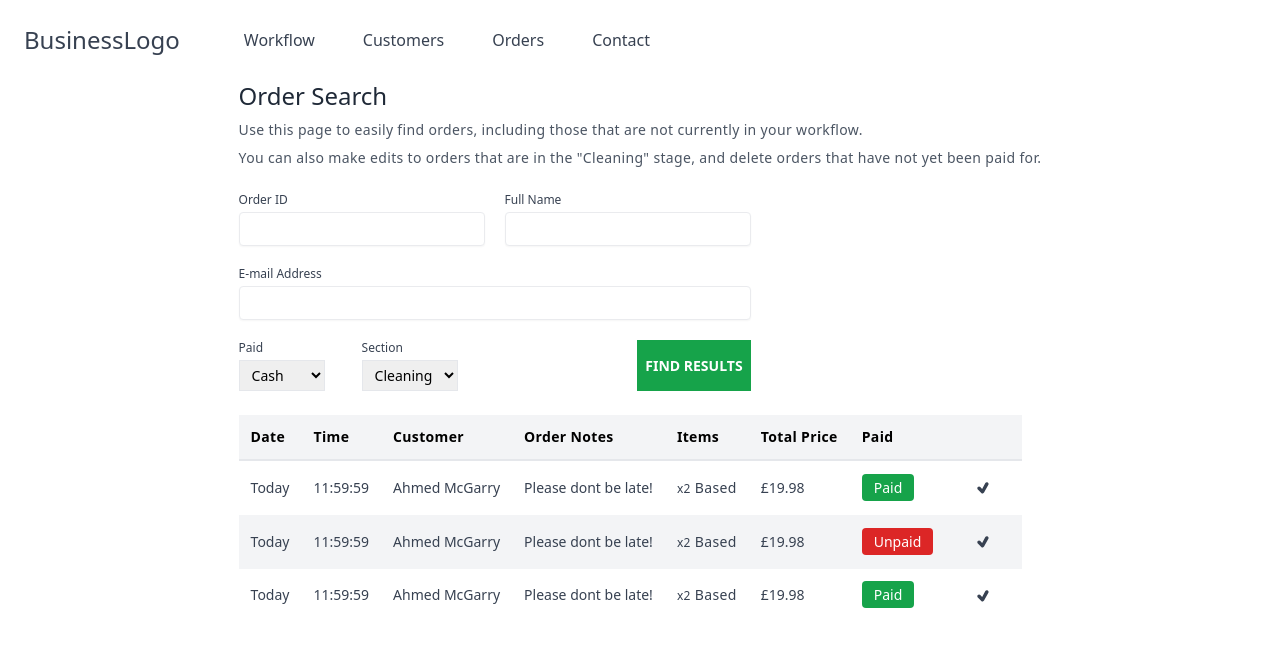
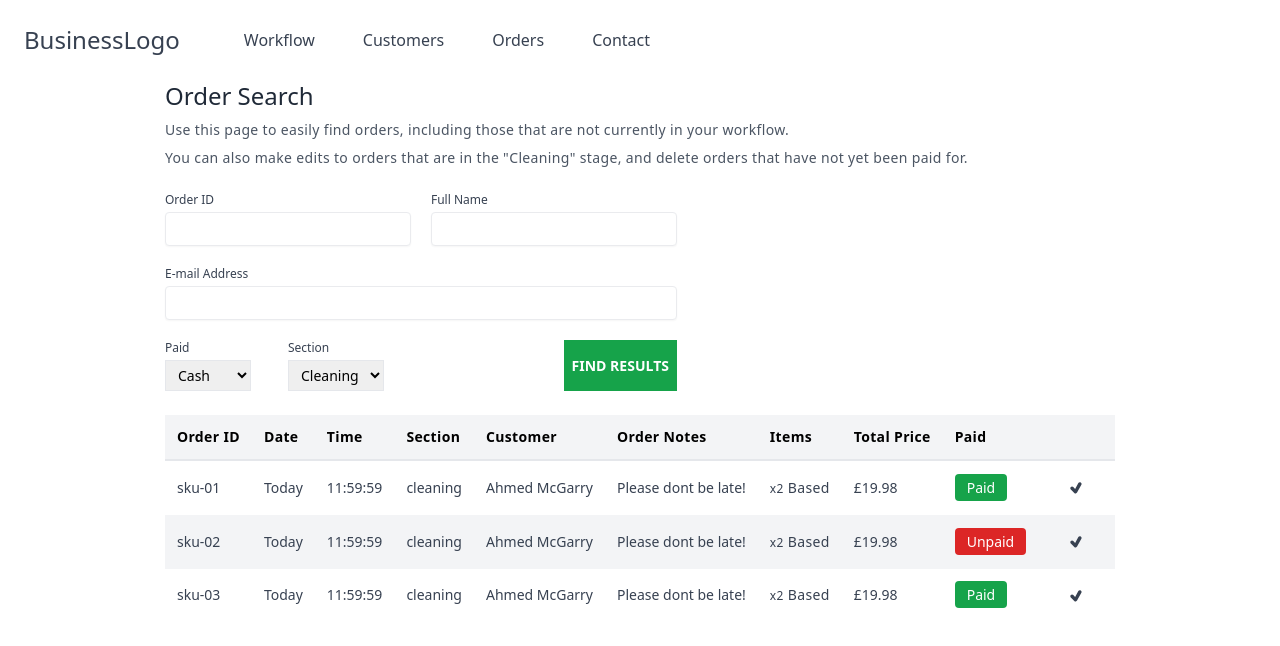
Before and after one commit to McGarry-A/pos, a React (Create React App) app: page /orders in a window 1280 px wide. Shown: the top 646 px of the page. Built offline with nearby package versions, Linux system fonts and the light colour scheme.

Commit message:
able to process orders on the orders page

```diff
--- a/src/Components/OrderCard/OrderCard.tsx
+++ b/src/Components/OrderCard/OrderCard.tsx
@@ -3,15 +3,15 @@ import { OrderBody } from "../OrderInterface";
 import { TiTick } from "react-icons/ti";
 
 interface Props {
-  handleClick: (orderId: string, current: "cleaning" | "delivery") => void;
+  handleClick: (orderId: string) => void;
   data: OrderBody;
-  current: "cleaning" | "delivery";
 }
 
-const OrderCard: React.FC<Props> = ({ handleClick, data, current }) => {
+const OrderCard: React.FC<Props> = ({ handleClick, data }) => {
   const {
     orderId,
     orderNotes,
+    current,
     paymentInfo: { payment, date, time },
     customer: { firstName, lastName },
   } = data;
@@ -41,12 +41,14 @@ const OrderCard: React.FC<Props> = ({ handleClick, data, current }) => {
           <div className="text-gray-600 text-sm font-light">{date}</div>
           <div className="text-gray-600 text-sm font-light">{time}</div>
         </div>
-        <div
-          className="justify-end cursor-pointer"
-          onClick={() => handleClick(orderId, current)}
-        >
-          <TiTick className="ml-auto" size={"1.3rem"} />
-        </div>
+        {current && (
+          <div
+            className="justify-end cursor-pointer"
+            onClick={() => handleClick(orderId)}
+          >
+            <TiTick className="ml-auto" size={"1.3rem"} />
+          </div>
+        )}
       </div>
     </div>
   );
--- a/src/Components/OrderInterface.ts
+++ b/src/Components/OrderInterface.ts
@@ -9,8 +9,9 @@ export type PaymentType = "cash" | "card" | "credit";
 export type DeliveryType = "standard" | "premium";
 
 export interface OrderBody extends BasketInterface {
-  orderId: orderIdType,
+  orderId: orderIdType;
   customer: CustomerInterface;
+  current: "cleaning" | "delivery" | "done";
   paymentInfo: {
     payment: PaymentType;
     delivery: DeliveryType;
@@ -20,5 +21,5 @@ export interface OrderBody extends BasketInterface {
 };
 
 export interface OrderInterface {
-  [key: string]: OrderBody
+  [key: string]: OrderBody;
 };
--- a/src/Components/OrderTable/OrderTable.tsx
+++ b/src/Components/OrderTable/OrderTable.tsx
@@ -5,12 +5,14 @@ import orderSlice from "../../Store/orderSlice";
 import { OrderInterface } from "../OrderInterface";
 
 interface Props {
-  handleClick: (orderId: string, current: "cleaning" | "delivery") => void;
+  handleClick: (
+    orderId: string,
+    current: "cleaning" | "delivery" | "done"
+  ) => void;
   data: OrderInterface;
-  current: "cleaning" | "delivery";
 }
 
-const OrderTable: React.FC<Props> = ({ handleClick, data, current }) => {
+const OrderTable: React.FC<Props> = ({ handleClick, data }) => {
   const dispatch = useAppDispatch();
 
   const {
@@ -29,10 +31,16 @@ const OrderTable: React.FC<Props> = ({ handleClick, data, current }) => {
       <thead className="bg-gray-100 border-b-2 border-gray-200">
         <tr className="">
           <th className="p-3 text-sm font-semibold tracking-wide text-left">
+            Order ID
+          </th>
+          <th className="p-3 text-sm font-semibold tracking-wide text-left">
             Date
           </th>
           <th className="p-3 text-sm font-semibold tracking-wide text-left">
             Time
+          </th>
+          <th className="p-3 text-sm font-semibold tracking-wide text-left">
+            Section
           </th>
           <th className="p-3 text-sm font-semibold tracking-wide text-left">
             Customer
@@ -63,6 +71,7 @@ const OrderTable: React.FC<Props> = ({ handleClick, data, current }) => {
             orderId,
             orderNotes,
             items,
+            current,
             paymentInfo: { payment, date, time },
             customer: { firstName, lastName },
           } = el;
@@ -74,8 +83,10 @@ const OrderTable: React.FC<Props> = ({ handleClick, data, current }) => {
                 index % 2 !== 0 && `bg-gray-100 hover:bg-gray-200`
               }`}
             >
+              <td className="p-3 text-sm text-gray-700">{orderId}</td>
               <td className="p-3 text-sm text-gray-700">{date}</td>
               <td className="p-3 text-sm text-gray-700">{time}</td>
+              <td className="p-3 text-sm text-gray-700">{current}</td>
               <td className="p-3 text-sm text-gray-700">{`${firstName} ${lastName}`}</td>
               <td className="p-3 text-sm text-gray-700">{`${orderNotes}`}</td>
               <td className="p-3 text-sm text-gray-700">
@@ -96,8 +107,12 @@ const OrderTable: React.FC<Props> = ({ handleClick, data, current }) => {
               <td className="p-3 text-sm text-gray-700">
                 {payment === "credit" ? (
                   <span
-                    className="px-3 w-full py-1 rounded text-white bg-red-600 cursor-pointer"
-                    onClick={() => dispatch(markAsPaid({ current, orderId }))}
+                    className={`px-3 w-full py-1 rounded text-white bg-red-600 ${
+                      current ? "cursor-pointer" : "cursor-error"
+                    }`}
+                    onClick={() =>
+                      current && dispatch(markAsPaid({ current, orderId }))
+                    }
                   >
                     Unpaid
                   </span>
--- a/src/Components/PaymentOptions/PaymentOptions.tsx
+++ b/src/Components/PaymentOptions/PaymentOptions.tsx
@@ -52,6 +52,7 @@ const PaymentOptions = () => {
         orderId,
         items,
         orderNotes,
+        current: "cleaning",
         paymentInfo: { payment, delivery, date, time },
         customer: {
           ...currentCustomer,
--- a/src/Components/WorkflowOrders/WorkflowOrders.tsx
+++ b/src/Components/WorkflowOrders/WorkflowOrders.tsx
@@ -8,10 +8,9 @@ import OrderTable from "../OrderTable/OrderTable";
 
 interface Props {
   data: OrderInterface;
-  current: "cleaning" | "delivery";
 }
 
-const WorkflowOrders: React.FC<Props> = ({ data, current }) => {
+const WorkflowOrders: React.FC<Props> = ({ data }) => {
   const dispatch = useAppDispatch();
   const {
     actions: { process },
@@ -20,8 +19,8 @@ const WorkflowOrders: React.FC<Props> = ({ data, current }) => {
   const isMobile = useIsMobile();
   const isOrders = Object.keys(data).length < 1 ? false : true;
 
-  const handleProcess = (orderId: string, current: "cleaning" | "delivery") => {
-    dispatch(process({ orderId, current }));
+  const handleProcess = (orderId: string) => {
+    dispatch(process({ orderId }));
   };
 
   const renderNoOrders = () => {
@@ -46,13 +45,7 @@ const WorkflowOrders: React.FC<Props> = ({ data, current }) => {
     return (
       <div className="grid grid-cols-1 sm:grid-cols-2 w-full">
         {Object.values(data).map((el, index) => {
-          return (
-            <OrderCard
-              handleClick={handleProcess}
-              data={el}
-              current={current}
-            />
-          );
+          return <OrderCard handleClick={handleProcess} data={el} />;
         })}
       </div>
     );
@@ -61,9 +54,7 @@ const WorkflowOrders: React.FC<Props> = ({ data, current }) => {
   const renderTable = () => {
     if (!isOrders || isMobile) return;
 
-    return (
-      <OrderTable handleClick={handleProcess} data={data} current={current} />
-    );
+    return <OrderTable handleClick={handleProcess} data={data} />;
   };
 
   return (
--- a/src/Routes/Orders/Orders.tsx
+++ b/src/Routes/Orders/Orders.tsx
@@ -1,3 +1,5 @@
+import { useEffect, useState } from "react";
+import { OrderInterface } from "../../Components/OrderInterface";
 import WorkflowOrders from "../../Components/WorkflowOrders/WorkflowOrders";
 import { useAppSelector } from "../../Store";
 
@@ -6,12 +8,20 @@ const Orders = () => {
   // allow for search/filter options
   // allow a customer to edit orders here > redirected to workflow page
   // and their context pulls from that data.
-  const handleFormSubmit = () => {};
+  const [filteredOrders, setFilteredOrders] = useState<OrderInterface | null>(
+    null
+  );
 
   const ordersWithSections = useAppSelector((state) => state.orders);
-  const { cleaning, deliver } = ordersWithSections;
-  const orders = { ...cleaning, ...deliver };
 
+  useEffect(() => {
+    const { cleaning, deliver, done } = ordersWithSections;
+    const orders = { ...cleaning, ...deliver, ...done };
+
+    setFilteredOrders(orders);
+  }, [ordersWithSections]);
+
+  const handleFormSubmit = () => {};
   return (
     <div>
       <div className="space-y-2">
@@ -71,7 +81,7 @@ const Orders = () => {
         </div>
       </form>
       <div className="mt-4">
-        <WorkflowOrders data={orders} current="cleaning" />
+        {filteredOrders && <WorkflowOrders data={filteredOrders} />}
       </div>
     </div>
   );
--- a/src/Routes/Workflow/Workflow.tsx
+++ b/src/Routes/Workflow/Workflow.tsx
@@ -30,13 +30,13 @@ const Workflow = () => {
   };
   const renderCleaningTab = () => {
     if (activeTab === "Cleaning") {
-      return <WorkflowOrders current="cleaning" data={cleaningOrders} />;
+      return <WorkflowOrders data={cleaningOrders} />;
     }
   };
 
   const renderDeliveryTab = () => {
     if (activeTab === "Delivery") {
-      return <WorkflowOrders current="delivery" data={deliverOrders} />;
+      return <WorkflowOrders data={deliverOrders} />;
     }
   };
 
--- a/src/Store/orderSlice.ts
+++ b/src/Store/orderSlice.ts
@@ -1,5 +1,5 @@
 import { createSlice, PayloadAction } from "@reduxjs/toolkit";
-import { orderIdType, OrderInterface } from "../Components/OrderInterface";
+import { OrderInterface } from "../Components/OrderInterface";
 
 interface OrderSliceInterface {
   cleaning: OrderInterface;
@@ -9,7 +9,6 @@ interface OrderSliceInterface {
 
 interface ProcessInterface {
   orderId: string;
-  current: "cleaning" | "delivery";
 }
 interface markAsPaidPayload {
   orderId:string;
@@ -27,6 +26,7 @@ const initialState: OrderSliceInterface = {
       },
       orderId: "sku-01",
       orderNotes: "Please dont be late!",
+      current: "cleaning",
       paymentInfo: {
         date: "Today",
         delivery: "premium",
@@ -52,6 +52,7 @@ const initialState: OrderSliceInterface = {
       },
       orderId: "sku-02",
       orderNotes: "Please dont be late!",
+      current: "cleaning",
       paymentInfo: {
         date: "Today",
         delivery: "premium",
@@ -77,6 +78,7 @@ const initialState: OrderSliceInterface = {
       },
       orderId: "sku-03",
       orderNotes: "Please dont be late!",
+      current: "cleaning",
       paymentInfo: {
         date: "Today",
         delivery: "premium",
@@ -118,11 +120,16 @@ const orderSlice = createSlice({
       action: PayloadAction<ProcessInterface>
     ) => {
       const {
-        payload: { orderId, current },
+        payload: { orderId },
       } = action;
+
+      const allOrders = {...state.cleaning, ...state.deliver}
+      const current = allOrders[orderId].current
 
       if (current === "cleaning") {
         const currentOrder = state.cleaning[orderId];
+        currentOrder.current = "delivery"
+
         state.deliver = {
           ...state.deliver,
           [currentOrder.orderId]: { ...currentOrder },
@@ -130,8 +137,10 @@ const orderSlice = createSlice({
         console.log(currentOrder.orderId);
         delete state.cleaning[orderId];
       }
+
       if (current === "delivery") {
         const currentOrder = state.deliver[orderId];
+        currentOrder.current = "done"
         state.done = {
           ...state.done,
           [currentOrder.orderId]: { ...currentOrder },
```
